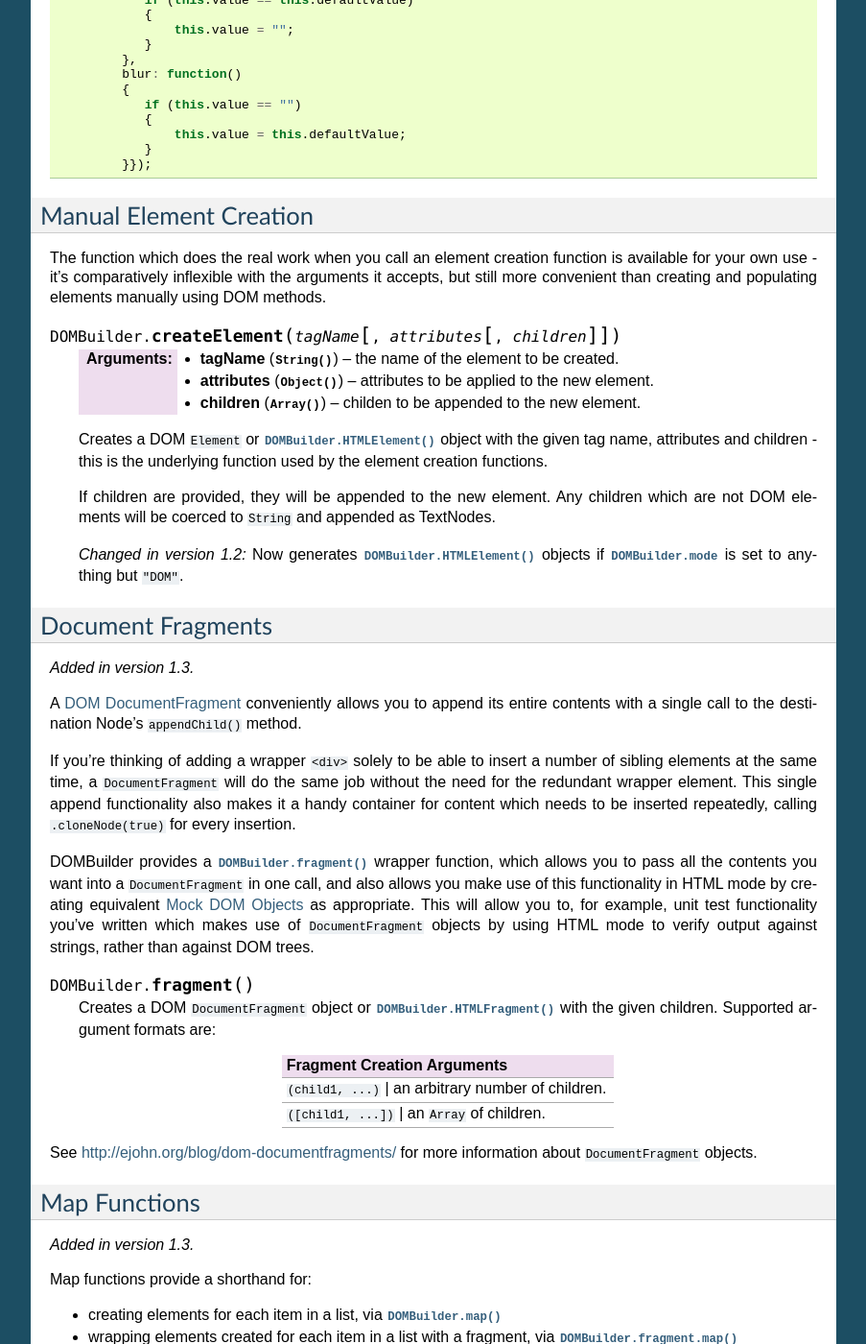
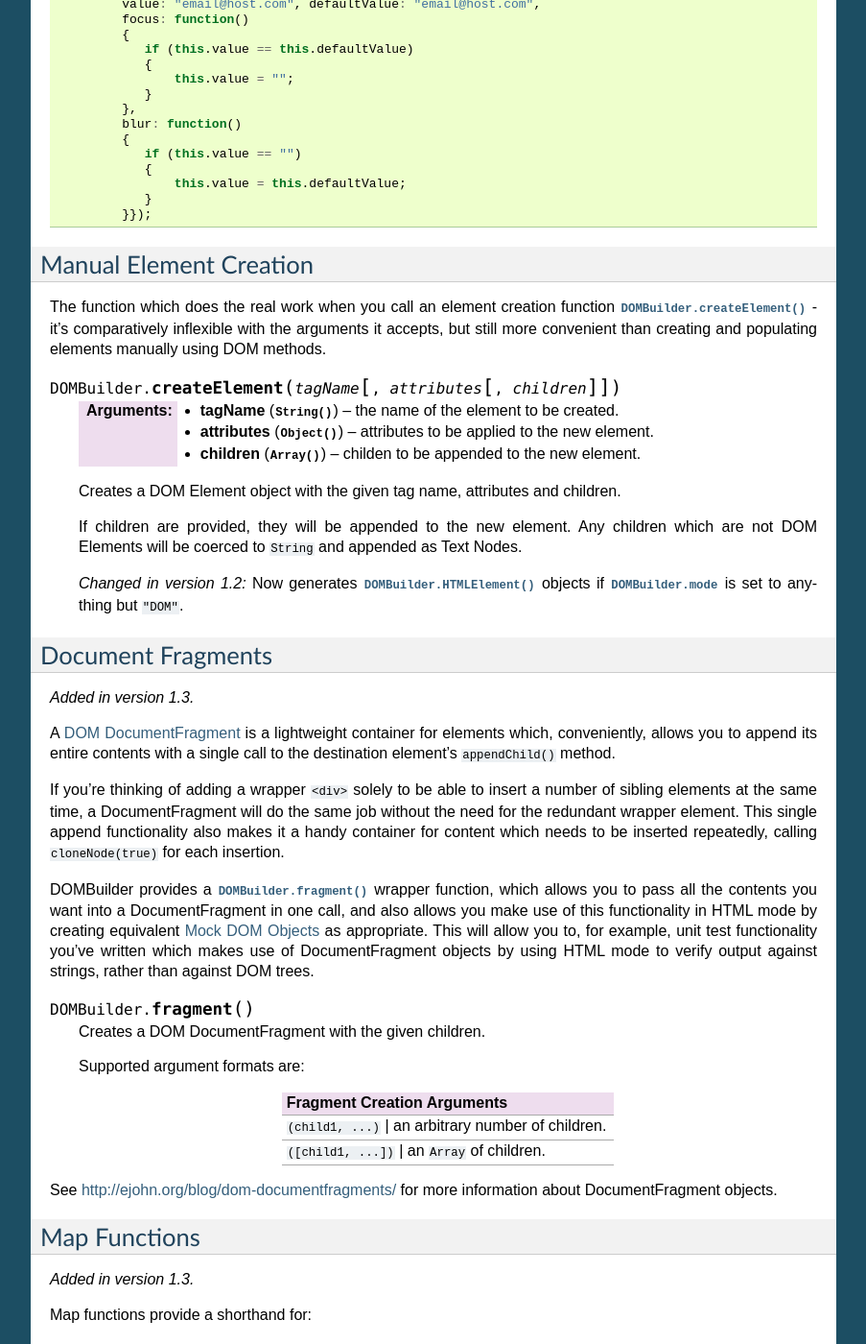
Before and after one commit to insin/DOMBuilder, a Sphinx documentation site: the page built from docs/index.rst, in a window 1280 px wide and 1400 px high, scrolled down 3463 px. Shown: the whole window at 96% size, without its empty margins (198-1101 px from the left). Built offline with Sphinx 7.4.7, drawn with Linux system fonts in a browser that asks for light colours; some of the changed text lies outside the part shown.

Commit message:
Docs tidy for 1.3
git-svn-id: http://dombuilder.googlecode.com/svn/trunk@61 fee621d3-994e-0410-a6b3-dd72d6a7cdab

```diff
--- a/docs/conf.py
+++ b/docs/conf.py
@@ -51,7 +51,7 @@
 # The short X.Y version.
 version = '1.3'
 # The full version, including alpha/beta/rc tags.
-release = '1.3 (beta)'
+release = '1.3'
 
 # The language for content autogenerated by Sphinx. Refer to documentation
 # for a list of supported languages.
--- a/docs/index.rst
+++ b/docs/index.rst
@@ -95,7 +97,7 @@
        html.P("Paragraph two")
      );
 
-...would produce a DOM element corresponding to the following HTML:
+...would produce a DOM Element corresponding to the following HTML:
 
 .. code-block:: html
 
@@ -129,12 +131,12 @@
 
    .. _`with statement`: https://developer.mozilla.org/en/JavaScript/Reference/Statements/with
 
+.. note::
+   For brevity, further examples assume that element creation functions
+   are available in the global scope.
+
 When you're writing a a web application you're more likely to be creating
 dynamic content based on some sort of input.
-
-.. note::
-   For brevity, this example assumes that element creation functions are
-   available in the global scope.
 
 The following function (which assumes the existence of an ``Array``
 `map function`_) programmatically creates a ``<table>`` representation of
@@ -176,7 +178,7 @@
        ["name", "table", "veggie"]
    );
 
-...would produce a DOM element corresponding to the following HTML:
+...would produce a DOM Element corresponding to the following HTML:
 
 .. code-block:: html
 
@@ -257,8 +259,8 @@
 -----------------------
 
 The function which does the real work when you call an element creation
-function is available for your own use - it's comparatively inflexible with
-the arguments it accepts, but still more convenient than creating and
+function :js:func:`DOMBuilder.createElement` - it's comparatively inflexible
+with the arguments it accepts, but still more convenient than creating and
 populating elements manually using DOM methods.
 
 .. js:function:: DOMBuilder.createElement(tagName[, attributes[, children]])
@@ -267,13 +269,12 @@
    :param Object attributes: attributes to be applied to the new element.
    :param Array children: childen to be appended to the new element.
 
-   Creates a DOM ``Element`` or :js:class:`DOMBuilder.HTMLElement` object
-   with the given tag name, attributes and children - this is the underlying
-   function used by the element creation functions.
+   Creates a DOM Element object with the given tag name, attributes and
+   children.
 
-   If children are provided, they will be appended to the new element. Any
-   children which are not DOM elements will be coerced to ``String`` and
-   appended as TextNodes.
+   If children are provided, they will be appended to the new element.
+   Any  children which are not DOM Elements will be coerced to ``String``
+   and appended as Text Nodes.
 
    .. versionchanged:: 1.2
       Now generates :js:class:`DOMBuilder.HTMLElement` objects if
@@ -284,31 +285,30 @@
 
 .. versionadded:: 1.3
 
-A `DOM DocumentFragment`_ conveniently allows you to append its entire
-contents with a single call to the destination Node's ``appendChild()``
-method.
+A `DOM DocumentFragment`_ is a lightweight container for elements which,
+conveniently, allows you to append its entire contents with a single call
+to the destination element's ``appendChild()`` method.
 
 If you're thinking of adding a wrapper ``<div>`` solely to be able to
 insert a number of sibling elements at the same time, a
-``DocumentFragment`` will do the same job without the need for the
-redundant wrapper element. This single append functionality also makes it
-a handy container for content which needs to be inserted repeatedly,
-calling ``.cloneNode(true)`` for every insertion.
+DocumentFragment will do the same job without the need for the redundant
+wrapper element. This single append functionality also makes it a handy
+container for content which needs to be inserted repeatedly, calling
+``cloneNode(true)`` for each insertion.
 
 DOMBuilder provides a :js:func:`DOMBuilder.fragment` wrapper function,
-which allows you to pass all the contents you want into a
-``DocumentFragment`` in one call, and also allows you make use of this
-functionality in HTML mode by creating equivalent :ref:`mock-dom-objects`
-as appropriate. This will allow you to, for example, unit test
-functionality you've written which makes use of ``DocumentFragment``
-objects by using HTML mode to verify output against strings, rather than
-against DOM trees.
+which allows you to pass all the contents you want into a DocumentFragment
+in one call, and also allows you make use of this functionality in HTML
+mode by creating equivalent :ref:`mock-dom-objects` as appropriate. This
+will allow you to, for example, unit test functionality you've written
+which makes use of DocumentFragment objects by using HTML mode to verify
+output against strings, rather than against DOM trees.
 
 .. js:function:: DOMBuilder.fragment()
 
-   Creates a DOM ``DocumentFragment`` object or
-   :js:class:`DOMBuilder.HTMLFragment` with the given children. Supported
-   argument formats are:
+   Creates a DOM DocumentFragment with the given children.
+
+   Supported argument formats are:
 
    +--------------------------------------------------------+
    | Fragment Creation Arguments                            |
@@ -319,7 +319,7 @@
    +---------------------------------+----------------------+
 
 See http://ejohn.org/blog/dom-documentfragments/ for more information about
-``DocumentFragment`` objects.
+DocumentFragment objects.
 
 .. _`DOM DocumentFragment`: http://www.w3.org/TR/REC-DOM-Level-1/level-one-core.html#ID-B63ED1A3
 
```
Also changed, not shown: other parts of docs/index.rst (+8 -6 lines), docs/htmlmode.rst (+13 -11 lines), docs/news.rst (+7 -11 lines).
